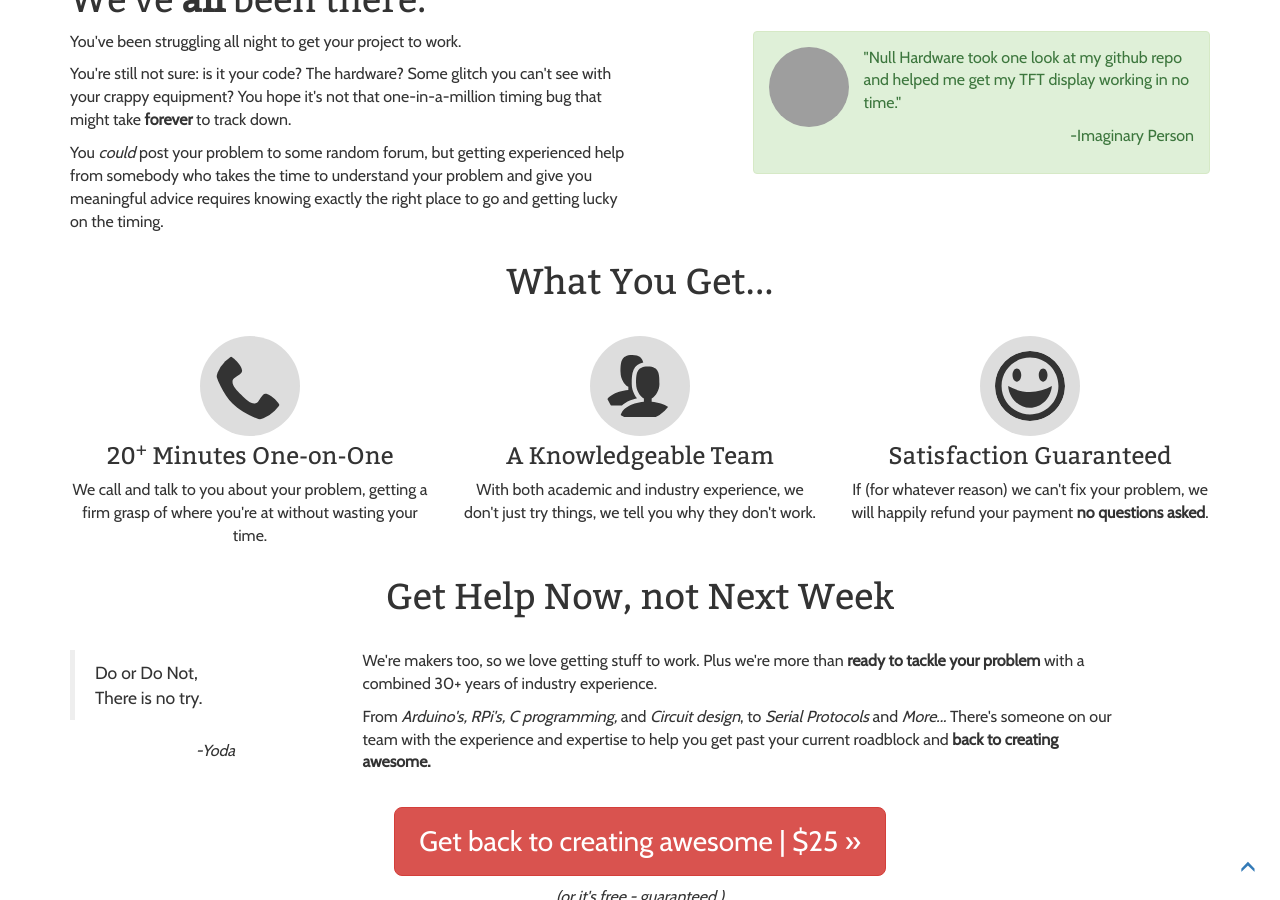
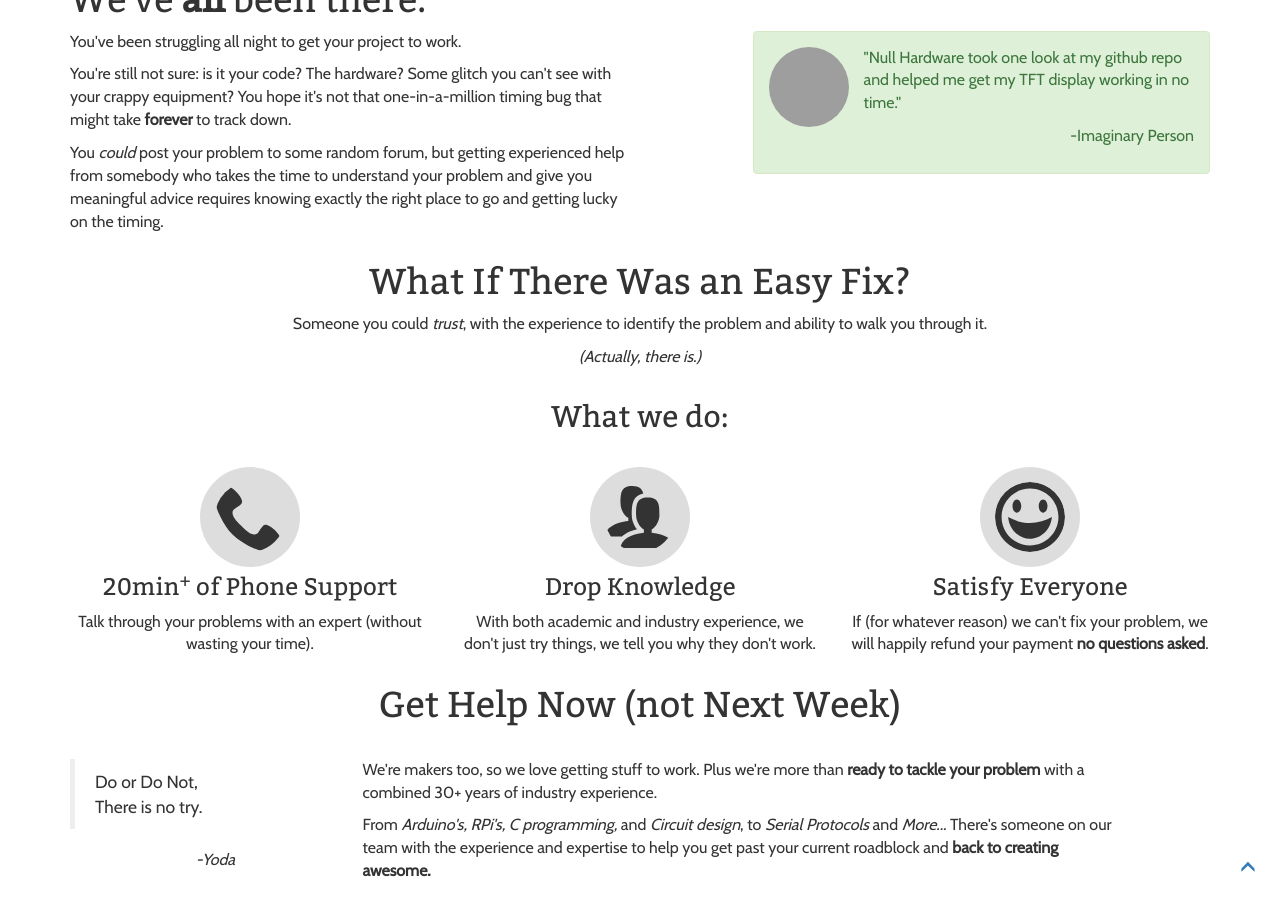
Before and after one commit to nullhardware/nullhardware-website, a Jekyll site: the page built from help.html, in a window 1280 px wide and 900 px high, scrolled down 724 px. Built offline with Jekyll 4.4.1, drawn with Linux system fonts in a browser that asks for light colours; nearby versions of some CDN libraries; grey boxes are pictures that could not be loaded.

Commit message:
More copy edits.

```diff
--- a/help.html
+++ b/help.html
@@ -60,35 +60,39 @@ css:
   </section>
 
   <section>
-    <h1 class="text-center">What You Get...</h1>
-    <br>
+    <h1 class="text-center">What If There Was an Easy Fix?</h1>
+    <p class="text-center">Someone you could <em>trust</em>, with the experience to identify the problem and ability to walk you through it.</p>
+    <p class="text-center"><em>(Actually, there is.)</em></p>
+    <br/>
+    <h2 class="text-center">What we do:</h2>
+    <br/>
     <div class="row">
       <div class="col-sm-4 text-center">
         <div>
           <svg class="icon img-circle"><use xlink:href="#icon-phone"></use></svg>
         </div>
-        <h3>20<sup>+</sup> Minutes One-on-One</h3>
-        <p>We call and talk to you about your problem, getting a firm grasp of where you're at without wasting your time.</p>
+        <h3>20min<sup>+</sup> of Phone Support</h3>
+        <p>Talk through your problems with an expert (without wasting your time).</p>
       </div>
       <div class="col-sm-4 text-center">
         <div>
           <svg class="icon img-circle"><use xlink:href="#icon-team"></use></svg>
         </div>
-        <h3>A Knowledgeable Team</h3>
+        <h3>Drop Knowledge</h3>
         <p>With both academic and industry experience, we don't just try things, we tell you why they don't work.</p>
       </div>
       <div class="col-sm-4 text-center">
         <div>
           <svg class="icon img-circle"><use xlink:href="#icon-happy"></use></svg>
         </div>
-        <h3>Satisfaction Guaranteed</h3>
+        <h3>Satisfy Everyone</h3>
         <p>If (for whatever reason) we can't fix your problem, we will happily refund your payment <strong>no questions asked</strong>.</p>
       </div>
     </div>
   </section>
 
   <section>
-    <h1 class="text-center">Get Help Now, not Next Week</h1>
+    <h1 class="text-center">Get Help Now (not Next Week)</h1>
     <br>
     <div class="row">
       <div class="col-xs-10 col-xs-offset-1 col-sm-4 col-sm-offset-0 col-md-2">
```
